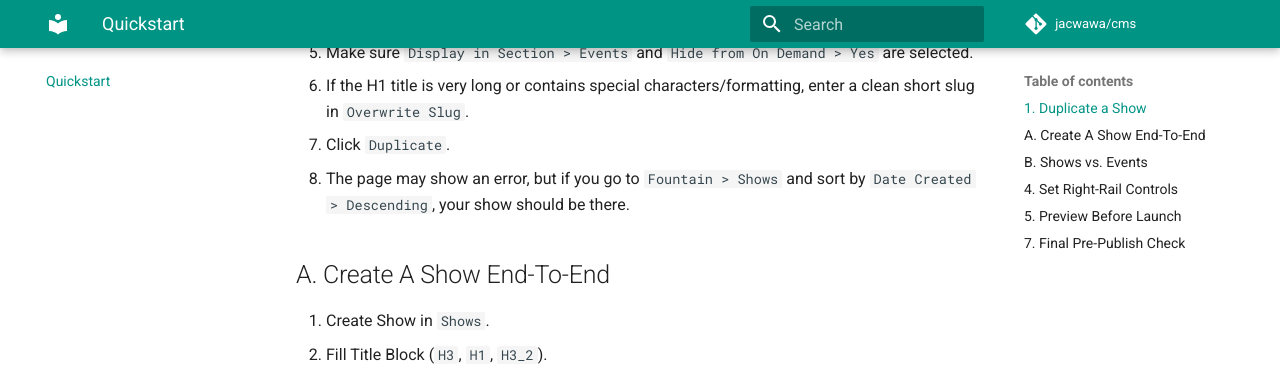
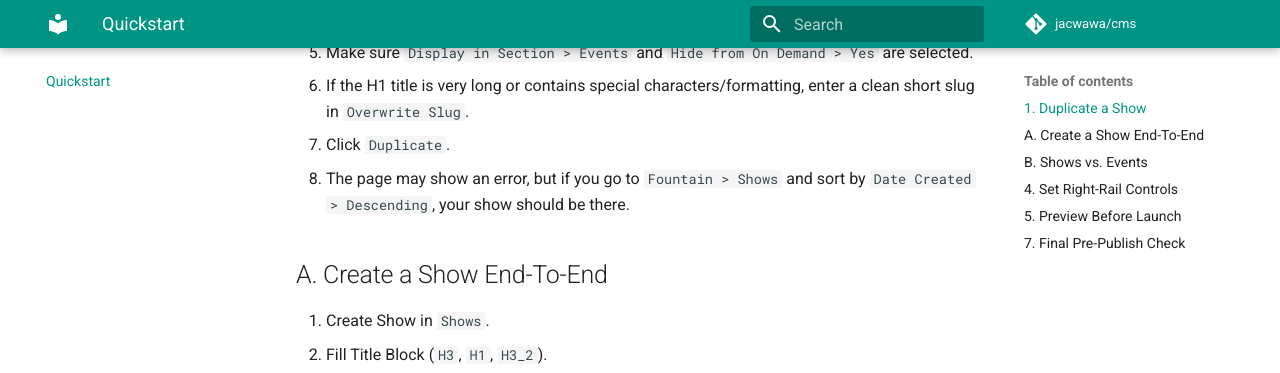
Before and after one commit to jacwawa/cms, an MkDocs documentation site: the page built from docs/fountain-onboarding/quickstart.md, in a window 1280 px wide and 900 px high, scrolled down 439 px. Shown: the top 373 px of the window. Built offline with MkDocs 1.6.1 and Material for MkDocs 9.7.7, drawn with Linux system fonts in a browser that asks for light colours; comment, search, counter and statistics services are not loaded.

```diff
--- a/docs/fountain-onboarding/quickstart.md
+++ b/docs/fountain-onboarding/quickstart.md
@@ -13,7 +13,7 @@ Use this checklist to create and prep your first Show safely.
 7. Click `Duplicate`.
 8. The page may show an error, but if you go to `Fountain > Shows` and sort by `Date Created > Descending`, your show should be there.
 
-## A. Create A Show End-To-End
+## A. Create a Show End-To-End
 
 1. Create Show in `Shows`.
 2. Fill Title Block (`H3`, `H1`, `H3_2`).
```
